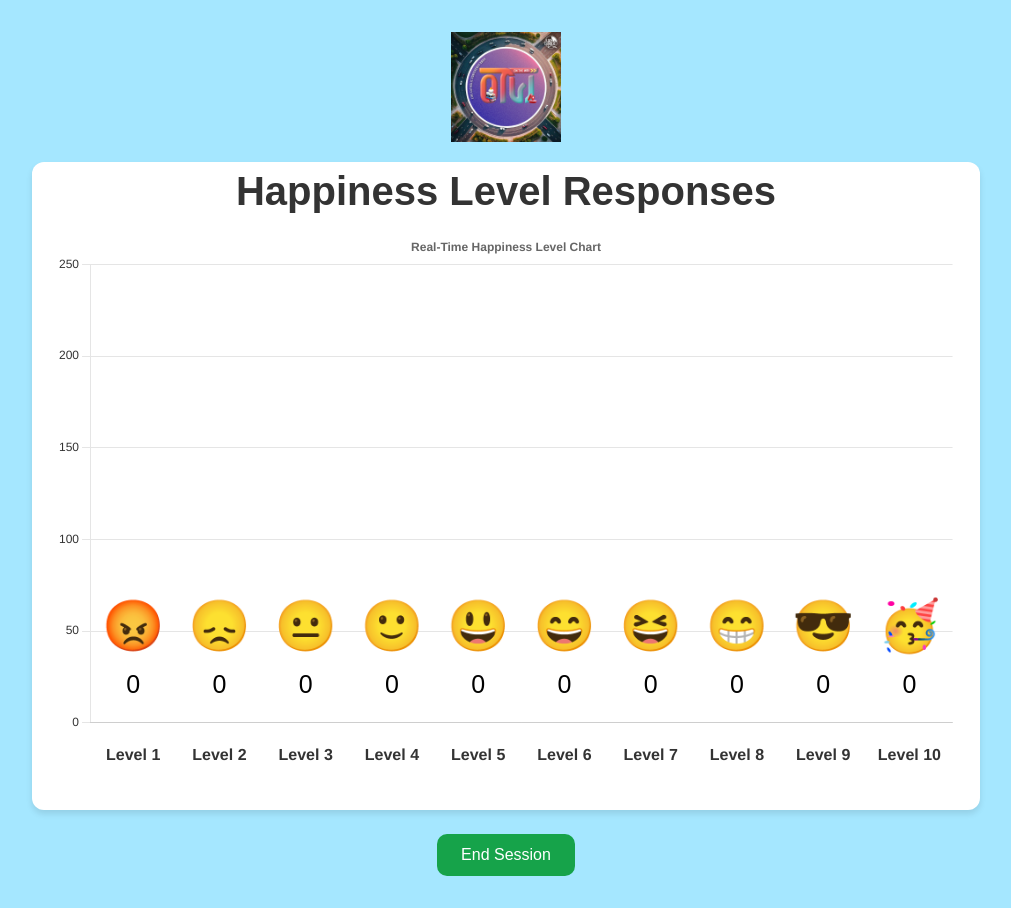
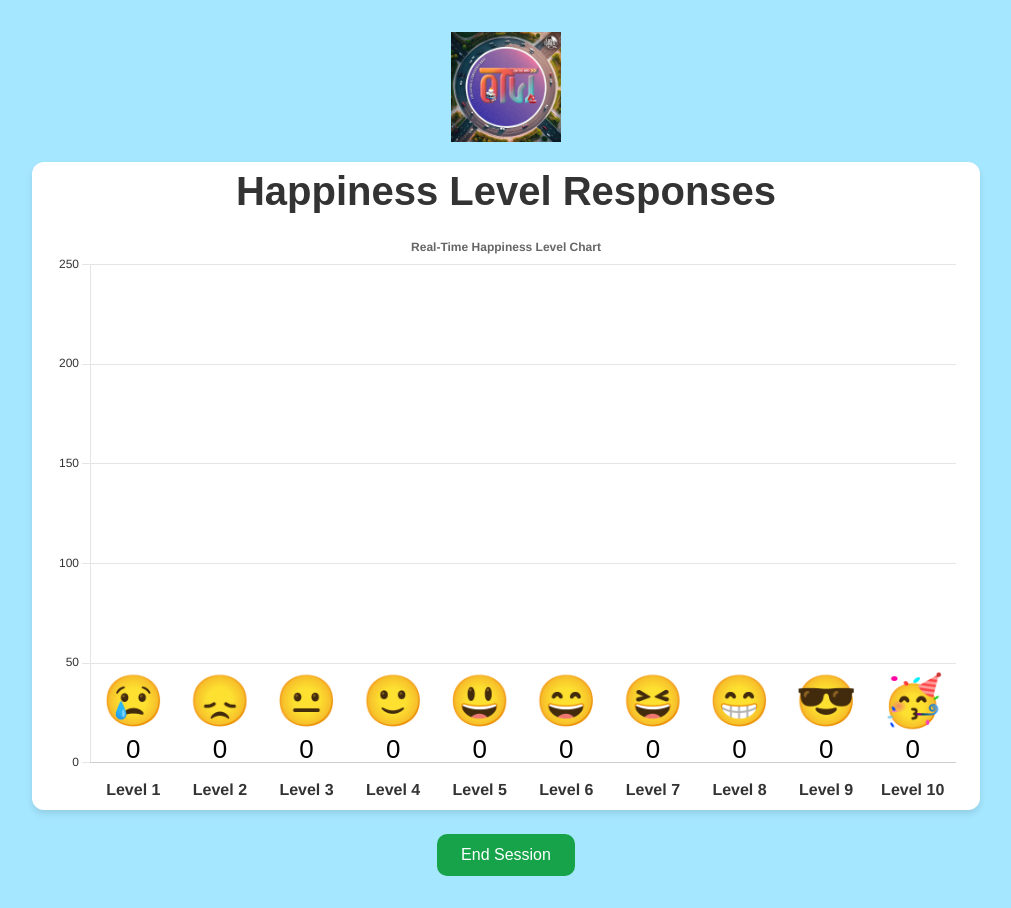
Before and after one commit to johnrodneybargayo/echo_cloud, a React (Create React App) app: page /happiness-bar-chart in a window 1280 px wide. Shown: the whole page, without its empty margins (134-1145 px from the left). Built offline with nearby package versions, Linux system fonts and the light colour scheme; no server answers; the database is empty.

Commit message:
update the happiness level

```diff
--- a/src/pages/HappinessBarChart.tsx
+++ b/src/pages/HappinessBarChart.tsx
@@ -4,7 +4,7 @@ import { Bar } from 'react-chartjs-2';
 import { Chart, registerables } from 'chart.js';
 import { useNavigate } from 'react-router-dom';
 import './HappinessBarChart.css';
-import logo from '../assets/lcc_logo.png';  // Import the logo from assets
+import logo from '../assets/lcc_logo.png';
 
 Chart.register(...registerables);
 
@@ -16,7 +16,7 @@ const HappinessBarChart: React.FC = () => {
   const navigate = useNavigate();
 
   const emojis = useMemo(
-    () => ['😡', '😞', '😐', '🙂', '😃', '😄', '😆', '😁', '😎', '🥳'],
+    () => ['😢', '😞', '😐', '🙂', '😃', '😄', '😆', '😁', '😎', '🥳'],
     []
   );
 
@@ -28,18 +28,15 @@ const HappinessBarChart: React.FC = () => {
       const levels = snapshot.val() || {};
       const counts: { [key: number]: number } = {};
 
-      // Initialize counts for levels 1 through 10
       for (let i = 1; i <= 10; i++) {
         counts[i] = 0;
       }
 
-      // Count occurrences of each happiness level
       for (const key in levels) {
         const level = Number(levels[key].level);
         counts[level] = (counts[level] || 0) + 1;
       }
 
-      // Do not sort the data, keep it in natural ascending order
       const data = {
         labels: Object.keys(counts).map((key) => `Level ${key}`),
         datasets: [
@@ -52,6 +49,8 @@ const HappinessBarChart: React.FC = () => {
             ),
             borderColor: 'rgba(0, 0, 0, 0.1)',
             borderWidth: 1,
+            barPercentage: 0.8,
+            categoryPercentage: 0.6,
           },
         ],
       };
@@ -76,11 +75,12 @@ const HappinessBarChart: React.FC = () => {
         const emoji = emojis[level - 1];
         const x = bar.x;
 
-        const emojiFontSize = Math.min(barWidth * 0.75, 50);
-        const countFontSize = Math.min(barWidth * 0.4, 25);
+        const emojiFontSize = Math.min(Math.max(barWidth * 0.6, 30), 50);
+        const countFontSize = Math.min(Math.max(barWidth * 0.3, 20), 30);
 
-        const yEmoji = Math.max(bar.y - 80, emojiFontSize + 20);
-        const yCount = bar.y - 30;
+        // Adjust positions to bring elements closer together
+        const yEmoji = Math.max(bar.y - 45, emojiFontSize + 10);
+        const yCount = bar.y - 5; // Closer to the emoji
 
         ctx.font = `${emojiFontSize}px Arial`;
         ctx.textAlign = 'center';
@@ -101,7 +101,6 @@ const HappinessBarChart: React.FC = () => {
 
   return (
     <div className="wrapper">
-      {/* Add logo at the top */}
       <img src={logo} alt="Logo" className="logo" />
 
       <div className="chart-wrapper">
@@ -122,7 +121,7 @@ const HappinessBarChart: React.FC = () => {
                     size: 16,
                     weight: 'bold',
                   },
-                  padding: 15,
+                  padding: 10,
                 },
               },
               y: {
@@ -140,7 +139,7 @@ const HappinessBarChart: React.FC = () => {
             },
             layout: {
               padding: {
-                bottom: 50,
+                bottom: 20,
               },
             },
             animation: {
```
